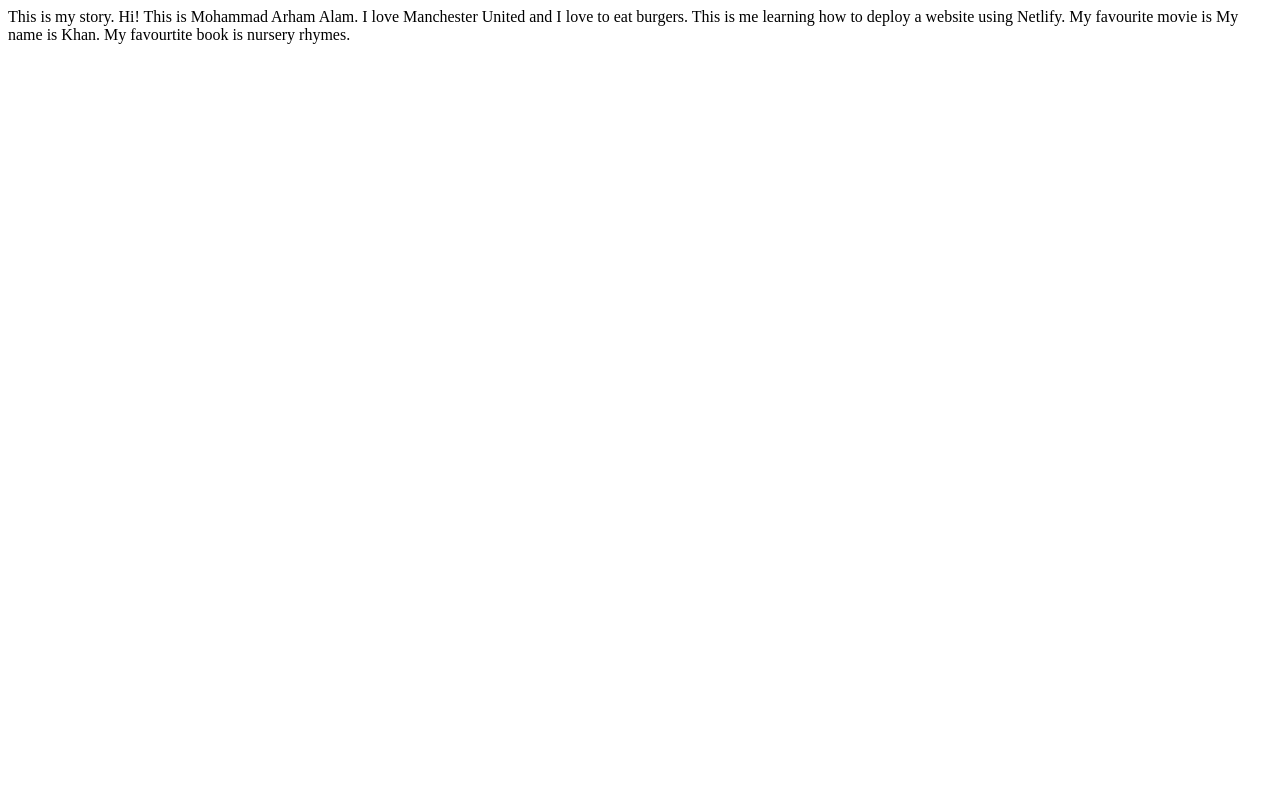
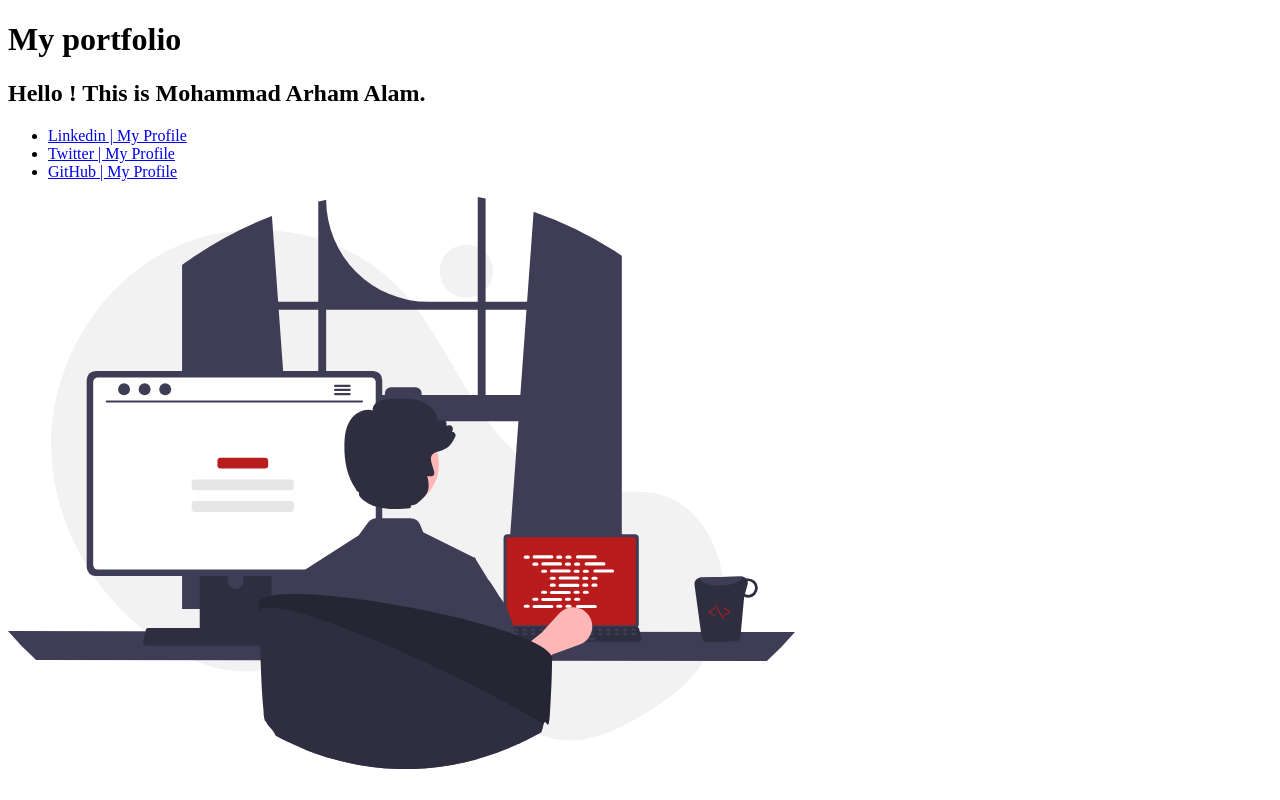
Before and after one commit to whois1T4CH1/Mohammad-Arham-Alam-website, a plain HTML site: page index.html in a window 1280 px wide. Drawn offline with Linux system fonts and the light colour scheme.

Commit message:
added images

```diff
--- a/index.html
+++ b/index.html
@@ -6,13 +6,37 @@
     <meta name="viewport" content="width=device-width, initial-scale=1.0">
     <title>Mohammad Arham Alam</title>
 </head>
-    This is my story.
+
 <body>
-    Hi! This is Mohammad Arham Alam.
-    I love Manchester United and I love to eat burgers.
-    This is me learning how to deploy a website using Netlify.
+    <h1>
+        My portfolio
+    </h1>
 
-    My favourite movie is My name is Khan.
-    My favourtite book is nursery rhymes.
+    <h2>
+        Hello ! This is Mohammad Arham Alam.
+    </h2>
+
+
+    <ul>
+        <li>
+            <a href="https://www.linkedin.com/in/1t4ch1/">Linkedin | My Profile</a>
+        </li>
+        <li>
+            <a href="https://twitter.com/__1T4CH1__">Twitter | My Profile</a>
+        </li>
+        <li>
+            <a href="https://github.com/whois1T4CH1">GitHub | My Profile</a>
+        </li>
+    </ul>
+
+
+
+
+
+    <header>
+        <img src="images/imageHead.svg">
+    </header>
+
+
 </body>
 </html>
```
Also changed, not shown: images/imageHead.svg (added).
